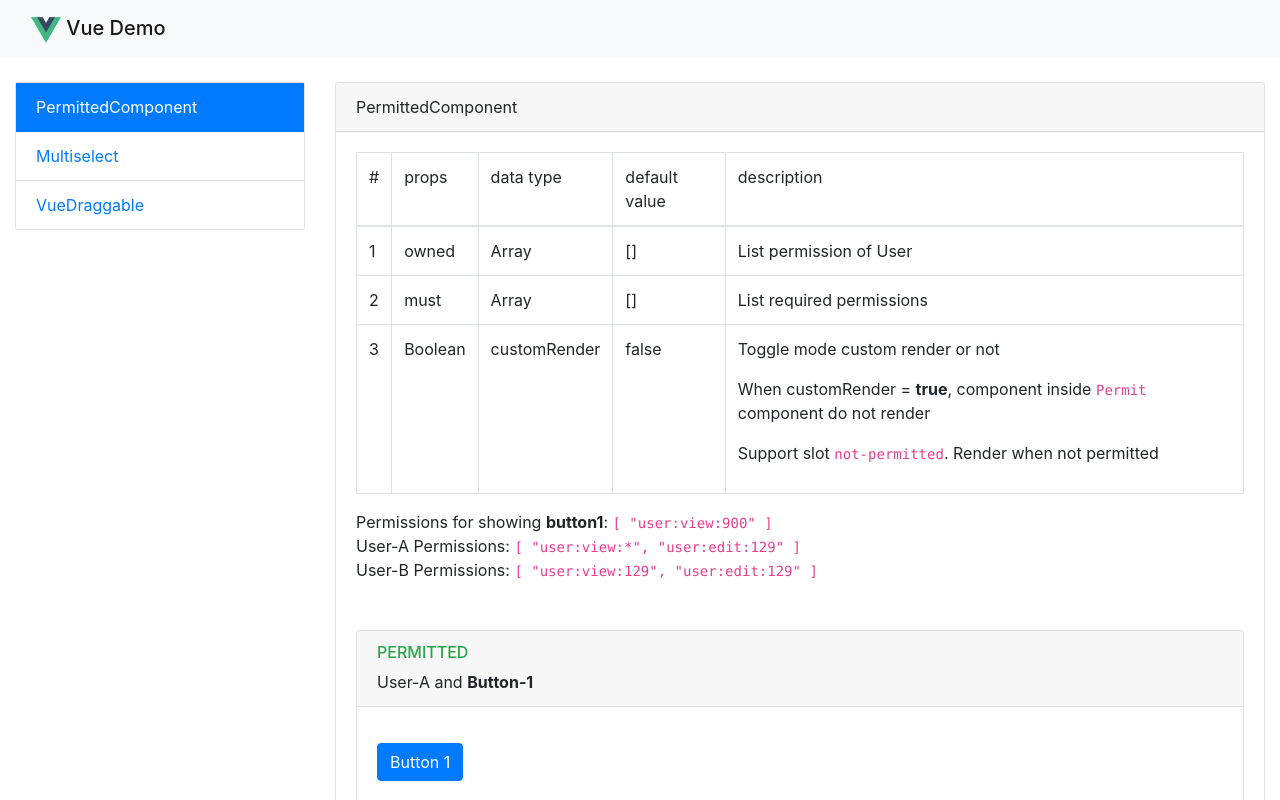
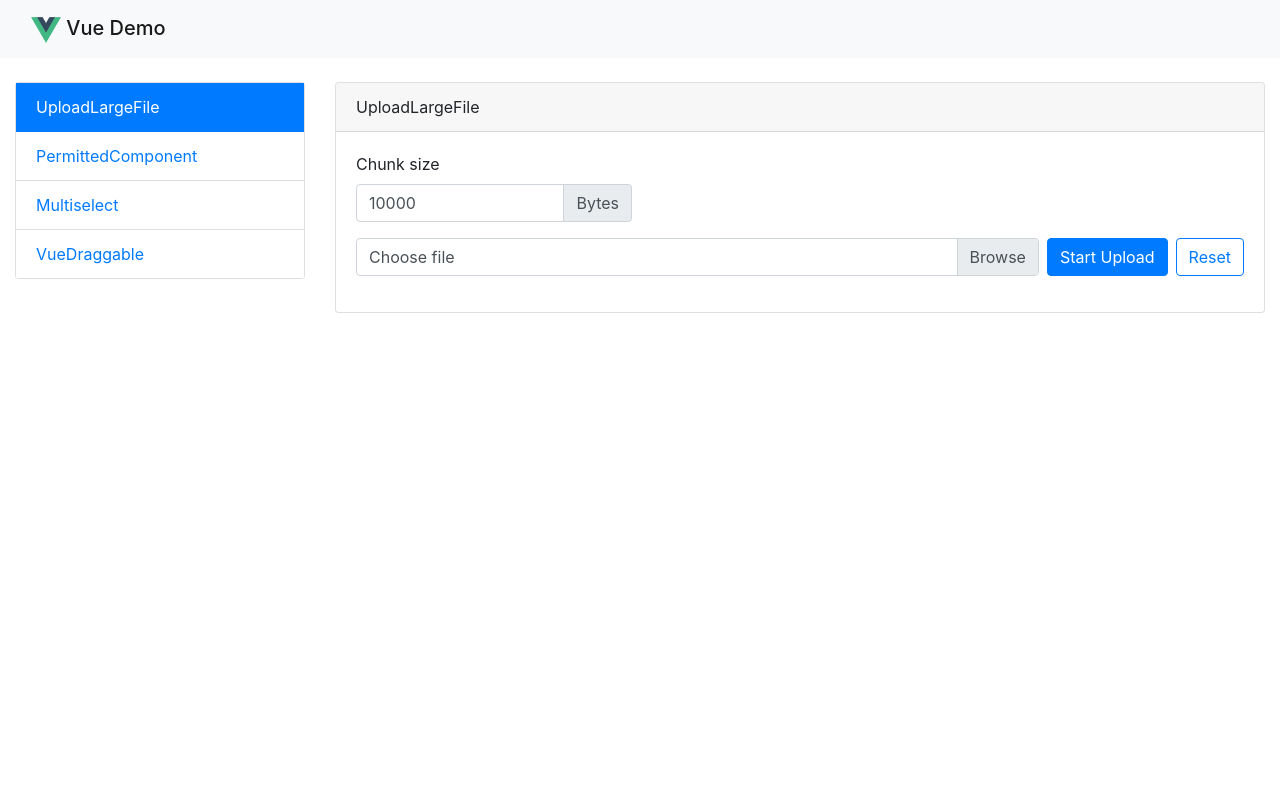
Before and after one commit to duydb/vue-demo, a Vue app: page / in a window 1280 px wide. Shown: the top 800 px of the page. Built offline with nearby package versions, Linux system fonts and the light colour scheme.

Commit message:
add UI for Upload Large File

```diff
--- a/src/App.vue
+++ b/src/App.vue
@@ -33,12 +33,14 @@
 import VueDraggable from './components/VueDraggable/VueDraggable.vue'
 import MultiselectDemo from './components/Multiselect/MultiselectDemo.vue'
 import PermittedDemo from './components/Permission/PermittedDemo'
+import UploadLargeFileDemo from './components/UploadLargeFile/UploadLargeFileDemo'
 
 export default {
   name: 'App',
   data() {
     return {
       components: [
+        UploadLargeFileDemo,
         PermittedDemo,
         MultiselectDemo,
         VueDraggable
--- /dev/null
+++ b/src/components/UploadLargeFile/UploadLargeFile.entity.js
@@ -0,0 +1,62 @@
+export class ChunkContainerInfo {
+  constructor() {
+    this.total = 0
+  }
+
+  reset() {
+    this._total = 0
+  }
+
+  get total() {
+    return this._total
+  }
+
+  set total(value) {
+    this._total = value
+    this._items = []
+    for (let i = 0; i < this._total; i++) {
+      this._items.push(new ChunkItem(i))
+    }
+  }
+
+  get items() {
+    return this._items
+  }
+
+  get uploadingItems() {
+    return this._items.filter(i => i.loading)
+  }
+
+  get loadingPercent() {
+    if (this.total <= 0) return 0
+    return (this.uploadingItems / this.total * 100).toFixed(2)
+  }
+
+  get loadingPercentStr() {
+    return `${this.loadingPercent}%`
+  }
+}
+
+class ChunkItem {
+  constructor(index) {
+    this.index = index
+    this.loading = false
+    this.loadingPercent = 10
+  }
+
+  get index() {
+    return this._index
+  }
+
+  set index(value) {
+    this._index = value
+  }
+
+  get name() {
+    return `Chunk ${this.index + 1}`
+  }
+
+  get loadingPercentStr() {
+    return `${this.loadingPercent}%`
+  }
+}
--- /dev/null
+++ b/src/components/UploadLargeFile/UploadLargeFile.vue
@@ -0,0 +1,117 @@
+<template>
+  <div>
+    <div class="d-flex">
+      <div class="input-group">
+        <div class="custom-file">
+          <input @input="onChangeFile" ref="file" type="file" class="custom-file-input" id="inputGroupFile01"
+                 aria-describedby="inputGroupFileAddon01">
+          <label class="custom-file-label" for="inputGroupFile01">
+            <template v-if="file">
+              {{ file.name }}
+              <span class="badge badge-secondary">{{ file.size | fileSize }}</span>
+            </template>
+            <span v-else>Choose file</span>
+          </label>
+        </div>
+      </div>
+      <button @click.prevent="startUpload" class="btn btn-primary text-nowrap ml-2" type="button">Start Upload</button>
+      <button @click.prevent="reset" class="btn btn-outline-primary text-nowrap ml-2" type="button">Reset</button>
+    </div>
+    <div v-if="uploading" class="mt-3">
+      <div class="alert alert-primary" role="alert">
+        <h6>
+          Number of chunk(s): {{ chunk.total }}
+        </h6>
+<!--        <div>Uploading {{ chunk.uploadingItems.length }}/{{ chunk.total }}</div>-->
+        <div class="progress mt-3">
+          <div class="progress-bar progress-bar-striped progress-bar-animated" role="progressbar" aria-valuemin="0"
+               aria-valuemax="100"
+               :style="{width: chunk.loadingPercentStr}">
+            {{ chunk.loadingPercentStr }} ({{ chunk.uploadingItems.length }}/{{ chunk.total }})
+          </div>
+        </div>
+      </div>
+      <table class="table table-borderless table-sm table-">
+        <tbody>
+        <tr v-for="item in chunk.items" :key="item.index">
+          <td style="width: 90px" class="align-middle">
+            {{ item.name }}
+          </td>
+          <td class="align-middle">
+            <div class="progress">
+              <div class="progress-bar progress-bar-striped progress-bar-animated" role="progressbar" aria-valuemin="0"
+                   aria-valuemax="100"
+                   :style="{width: item.loadingPercentStr}">
+                {{ item.loadingPercentStr }}
+              </div>
+            </div>
+          </td>
+        </tr>
+        </tbody>
+      </table>
+      <!--      <div v-for="item in chunk.items" :key="item.index" class="progress">-->
+      <!--        <div class="progress-bar" role="progressbar" :style="{width: item.loadingPercent + '%'}" aria-valuenow="100"-->
+      <!--             aria-valuemin="0" aria-valuemax="100"></div>-->
+      <!--      </div>-->
+    </div>
+
+    <!--    <div class="mb-3">-->
+    <!--      <label for="formFile" class="form-label">Default file input example</label>-->
+    <!--      <input class="form-control" type="file" id="formFile">-->
+    <!--    </div>-->
+    <!--    <button @click.prevent="chooseFile" class="btn btn-primary"></button>-->
+    <!--    <input @change="onFileChanged" type="file" ref="file">-->
+    <!--    <h1>Upload Large File</h1>-->
+  </div>
+</template>
+<script>
+import { ChunkContainerInfo } from './UploadLargeFile.entity'
+import { fileSize } from '@/misc/Utils'
+
+export default {
+  name: 'UploadLargeFile',
+  props: {
+    chunkSize: {
+      type: Number,
+      default: 10000
+    }
+  },
+  data() {
+    return {
+      file: null,
+      uploading: false,
+      chunk: new ChunkContainerInfo()
+    }
+  },
+  filters: {
+    fileSize
+  },
+  methods: {
+    reset() {
+      this.file = null
+      this.$refs.file.value = null
+      this.uploading = false
+      this.chunk = new ChunkContainerInfo()
+    },
+    startUpload() {
+      if (!this.file) {
+        alert('Please choose file to upload')
+        return
+      }
+      if (this.file.size <= 0) {
+        alert('Please choose other file. The size of this file is zero!')
+        return
+      }
+      this.uploading = true
+      this.chunk.total = Math.ceil(this.file.size / this.chunkSize)
+      console.log(this.chunk)
+    },
+    onChangeFile(e) {
+      this.file = e.target.files[0]
+      console.log(e.target.files[0])
+      // console.log(e.target)
+      // this.$refs.file.click()
+    }
+  }
+}
+</script>
--- /dev/null
+++ b/src/components/UploadLargeFile/UploadLargeFileDemo.vue
@@ -0,0 +1,37 @@
+<template>
+  <div>
+    <div class="row">
+      <div class="col col-sm-4">
+        <div class="form-group">
+          <label for="chunk-size">Chunk size</label>
+          <div class="input-group">
+            <input v-model.number="chunkSize" id="chunk-size" type="number" class="form-control">
+            <div class="input-group-append">
+              <span class="input-group-text">Bytes</span>
+            </div>
+          </div>
+        </div>
+      </div>
+    </div>
+    <div class="row">
+      <div class="col-12">
+        <div class="form-group">
+          <UploadLargeFile :chunkSize="chunkSize"></UploadLargeFile>
+        </div>
+      </div>
+    </div>
+  </div>
+</template>
+<script>
+import UploadLargeFile from './UploadLargeFile'
+
+export default {
+  name: 'UploadLargeFileDemo',
+  components: { UploadLargeFile },
+  data() {
+    return {
+      chunkSize: 10000
+    }
+  }
+}
+</script>
--- /dev/null
+++ b/src/misc/Utils.js
@@ -0,0 +1,20 @@
+export const numberFixed = (number = 0, afterDot = 0, defaultText = '0') => {
+  if (number) {
+    var arr = `${parseFloat(number).toFixed(afterDot) || defaultText}`.split('.')
+    return `${arr[0].replace(/\B(?=(\d{3})+(?!\d))/g, ',')}${
+      arr.length > 1 ? `.${arr[1].slice(0, 2)}` : ''
+    }`
+  }
+  return defaultText
+}
+
+export const fileSize = (size) => {
+  if (size >= 1000000000) {
+    return `${numberFixed(size / 1000000000, 1)} GB`
+  } else if (size >= 1000000) {
+    return `${numberFixed(size / 1000000, 1)} MB`
+  } else if (size > 1000) {
+    return `${numberFixed(size / 1000, 1)} KB`
+  }
+  return `${numberFixed(size, 0)} Bytes`
+}
```
